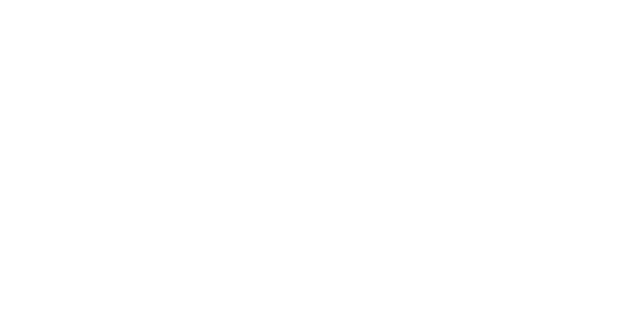
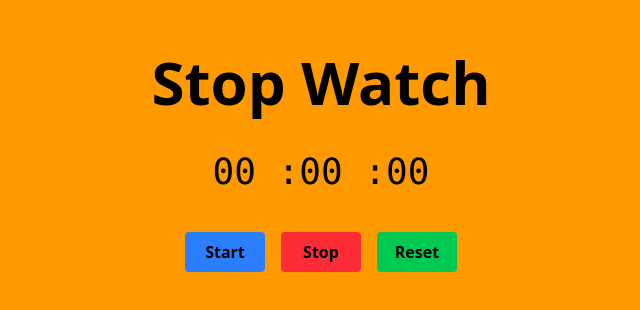
Before and after one commit to coderjeet63/frontend-challenge-projects, a React (Vite) app: page /stopwatch in a window 1280 px wide. Before the commit this address had no page. Shown: the part 238-548 px from the top of the page, without its empty margins (319-959 px from the left). Built offline with nearby package versions, Linux system fonts and the light colour scheme.

Commit message:
add stop watch

```diff
--- a/src/App.jsx
+++ b/src/App.jsx
@@ -2,12 +2,14 @@
 import { Route , Routes } from 'react-router-dom'
 import Calculator from './components/Calculator.jsx'
 import SlidingLoginPage from './components/SlidingLoginPage.jsx'
+import StopWatch from './components/StopWatch.jsx'
 
 export default function App() {
   return (
       <Routes>
         <Route path="/calculator" element={<Calculator />} />
         <Route path="/sliding-login" element={<SlidingLoginPage />} />
+        <Route path="/stopwatch" element={<StopWatch />} />
       </Routes>
   )
 }
--- /dev/null
+++ b/src/components/StopWatch.jsx
@@ -0,0 +1,79 @@
+import React, { useState, useEffect } from 'react'
+
+function StopWatch() {
+
+  const [sec, setSec] = useState(0)
+  const [min, setMin] = useState(0)
+  const [hr, setHr] = useState(0)
+  const [running, setRunning] = useState(false)
+
+  useEffect(() => {
+    let intervalId
+
+    if (running) {
+      intervalId = setInterval(() => {
+        setSec(prev => prev + 1)
+      }, 1000)
+    }
+
+    return () => clearInterval(intervalId)
+  }, [running])
+
+  // ✅ second → minute
+  useEffect(() => {
+    if (sec === 60) {
+      setSec(0)
+      setMin(prev => prev + 1)
+    }
+  }, [sec])
+
+  // ✅ minute → hour
+  useEffect(() => {
+    if (min === 60) {
+      setMin(0)
+      setHr(prev => prev + 1)
+    }
+  }, [min])
+
+  return (
+    <div className='min-h-screen bg-amber-500 flex flex-col items-center justify-center'>
+      <h1 className='text-6xl font-bold mb-10'>Stop Watch</h1>
+
+      <h2 className='text-4xl font-mono mb-10'>
+        {hr.toString().padStart(2, '0')} :
+        {min.toString().padStart(2, '0')} :
+        {sec.toString().padStart(2, '0')}
+      </h2>
+
+      <div className='flex space-x-4'>
+        <button
+          onClick={() => setRunning(true)}
+          className='bg-blue-500 w-20 rounded p-2 font-bold'
+        >
+          Start
+        </button>
+
+        <button
+          onClick={() => setRunning(false)}
+          className='bg-red-500 w-20 rounded p-2 font-bold'
+        >
+          Stop
+        </button>
+
+        <button
+          onClick={() => {
+            setRunning(false)
+            setSec(0)
+            setMin(0)
+            setHr(0)
+          }}
+          className='bg-green-500 w-20 rounded p-2 font-bold'
+        >
+          Reset
+        </button>
+      </div>
+    </div>
+  )
+}
+
+export default StopWatch
```
